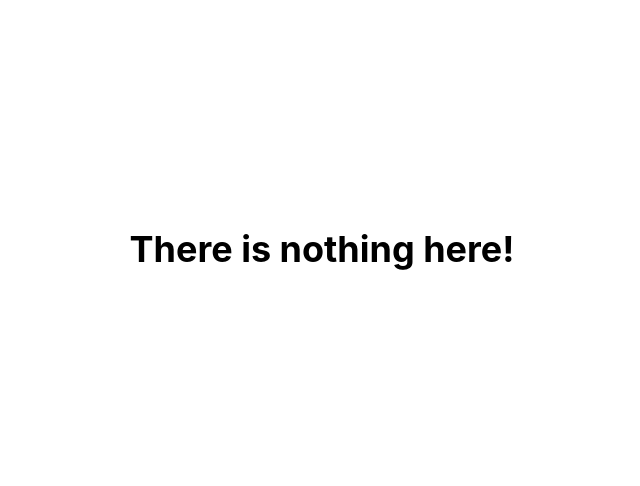
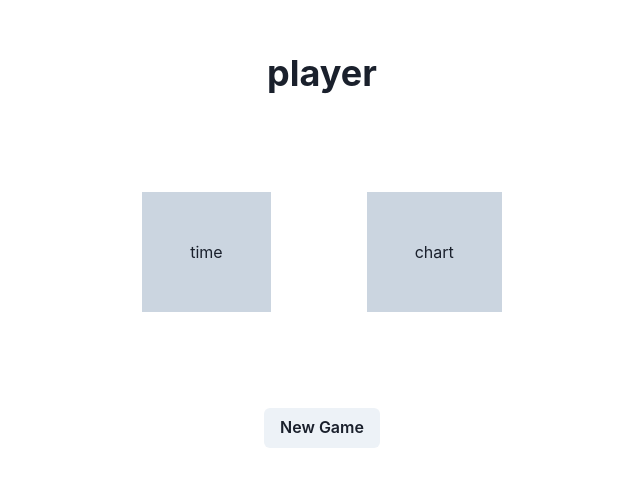
Before and after one commit to MohamedWagih/Trivia-Questions-game, a React (Create React App) app: page /score in a window 1280 px wide. Shown: the part 150-636 px from the top of the page, without its empty margins (318-958 px from the left). Built offline with nearby package versions, Linux system fonts and the light colour scheme.

Commit message:
:construction: init Score screen

```diff
--- a/src/application/store/appStore.js
+++ b/src/application/store/appStore.js
@@ -14,10 +14,10 @@ const immer = (config) => (set, get, api) =>
   );
 
 const appStore = (set) => ({
-  playerName: 'test',
+  playerName: 'player',
   difficulty: 'mid',
   selectedCategory: 'Random',
-  timerCount: 0,
+  timerCount: 60,
   setPlayerName: (name) =>
     set((state) => {
       state.playerName = name;
--- a/src/presentation/App.jsx
+++ b/src/presentation/App.jsx
@@ -1,5 +1,5 @@
 import { Routes, Route } from 'react-router-dom';
-import { Welcome, NotFound, Categories, Questions } from 'presentation/screens';
+import { Welcome, NotFound, Categories, Questions, Score } from 'presentation/screens';
 
 function App() {
   return (
@@ -8,6 +8,7 @@ function App() {
         <Route path="/" element={<Welcome />} />
         <Route path="/categories" element={<Categories />} />
         <Route path="/questions" element={<Questions />} />
+        <Route path="/score" element={<Score />} />
         <Route path="*" element={<NotFound />} />
       </Routes>
     </div>
--- a/src/presentation/screens/index.js
+++ b/src/presentation/screens/index.js
@@ -2,3 +2,4 @@ export { Welcome } from './welcome';
 export { NotFound } from './notFound';
 export { Categories } from './categories';
 export { Questions } from './questions';
+export { Score } from './score';
--- a/src/presentation/screens/questions/Questions.jsx
+++ b/src/presentation/screens/questions/Questions.jsx
@@ -1,14 +1,19 @@
-import React from 'react';
+import React, { useState } from 'react';
 import { Button, ButtonGroup, Center, Heading, Stack } from '@chakra-ui/react';
 import Question from './components/Question';
 import { useAppStore } from 'application/store';
+import { useNavigate } from 'react-router-dom';
 
 function Questions() {
-  const timerCount = useAppStore((state) => state.timerCount);
-  const setTimerCount = useAppStore((state) => state.setTimerCount);
+  const navigate = useNavigate();
+  const timerLimit = useAppStore((state) => state.timerCount);
+  const [timerCount, setTimerCount] = useState(timerLimit);
 
   React.useEffect(() => {
     timerCount > 0 && setTimeout(() => setTimerCount(timerCount - 1), 1000);
+    if (timerCount === 0) {
+      navigate('/score');
+    }
   }, [timerCount]);
 
   return (
@@ -26,7 +31,7 @@ function Questions() {
         <Center>
           <ButtonGroup width="100%" flexDirection="row" justifyContent="space-around">
             <Button>Skip</Button>
-            <Button>Next</Button>
+            <Button onClick={() => navigate('/score')}>Next</Button>
           </ButtonGroup>
         </Center>
       </Stack>
--- /dev/null
+++ b/src/presentation/screens/score/Score.jsx
@@ -0,0 +1,33 @@
+import React from 'react';
+import { Center, Heading, Stack, Box, Button } from '@chakra-ui/react';
+import { useAppStore } from 'application/store';
+import { useNavigate } from 'react-router-dom';
+
+function Score() {
+  const navigate = useNavigate();
+  const playerName = useAppStore((store) => store.playerName);
+  return (
+    <Center h="100vh">
+      <Stack gap={24}>
+        <Center>
+          <Heading>{playerName}</Heading>
+        </Center>
+        <Center w="100%">
+          <Stack direction="row" gap={24}>
+            <Box bg="gray.300" padding={12}>
+              time
+            </Box>
+            <Box bg="gray.300" padding={12}>
+              chart
+            </Box>
+          </Stack>
+        </Center>
+        <Center>
+          <Button onClick={() => navigate('/')}>New Game</Button>
+        </Center>
+      </Stack>
+    </Center>
+  );
+}
+
+export default Score;
--- /dev/null
+++ b/src/presentation/screens/score/index.js
@@ -0,0 +1 @@
+export { default as Score } from './Score';
--- a/src/presentation/screens/welcome/Welcome.jsx
+++ b/src/presentation/screens/welcome/Welcome.jsx
@@ -4,6 +4,7 @@ import { useAppStore } from 'application/store';
 import { useNavigate } from 'react-router-dom';
 
 function Welcome() {
+  const playerName = useAppStore((store) => store.playerName);
   const setPlayerName = useAppStore((store) => store.setPlayerName);
   const difficulty = useAppStore((store) => store.difficulty);
   const setDifficulty = useAppStore((store) => store.setDifficulty);
@@ -20,6 +21,7 @@ function Welcome() {
                 placeholder="Player Name"
                 size="lg"
                 onChange={(e) => setPlayerName(e.target.value)}
+                value={playerName}
               />
               <RadioGroup onChange={(value) => setDifficulty(value)} value={difficulty}>
                 <Stack direction="row">
```
Also changed, not shown: 1 other file (tests, documents, lock files or other folders).
